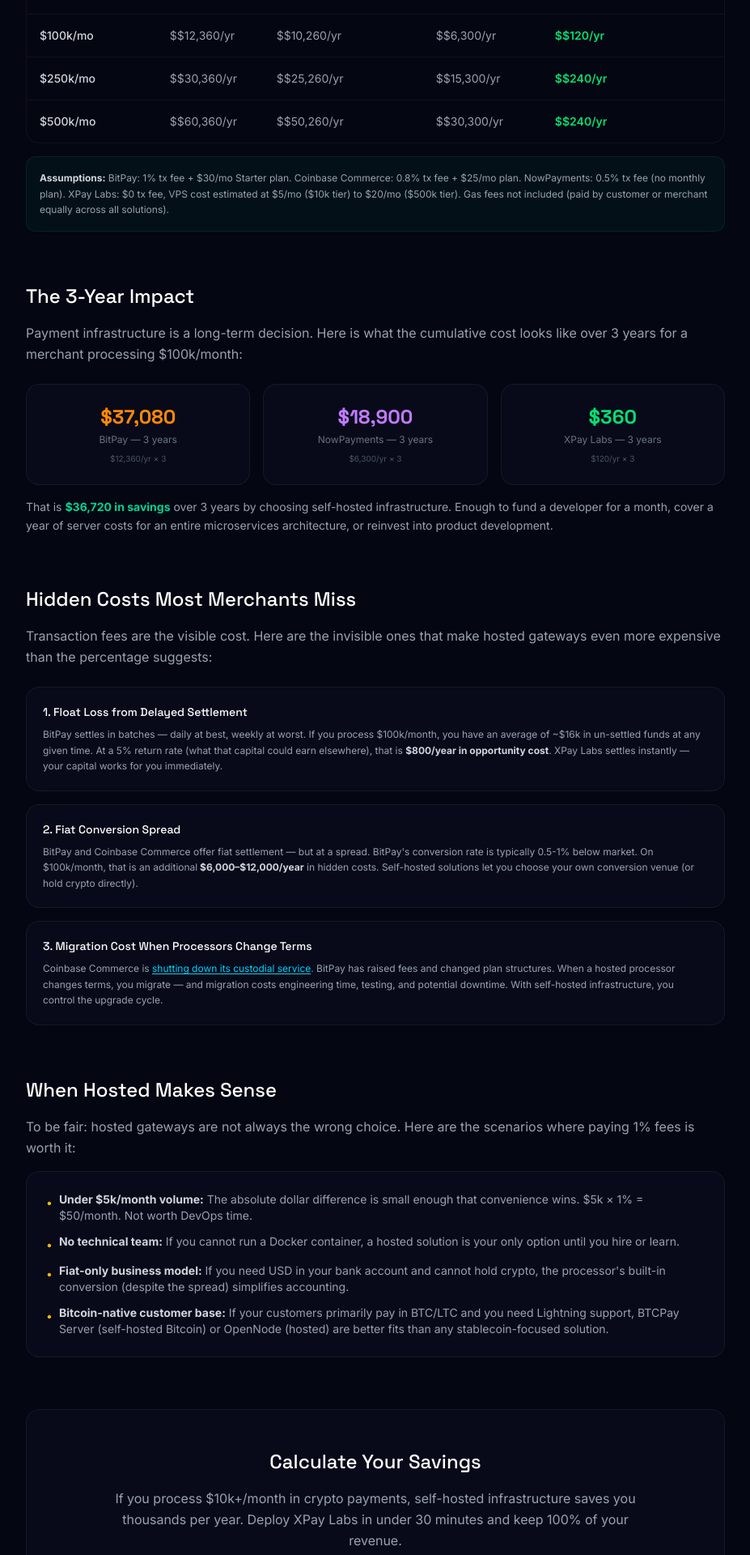
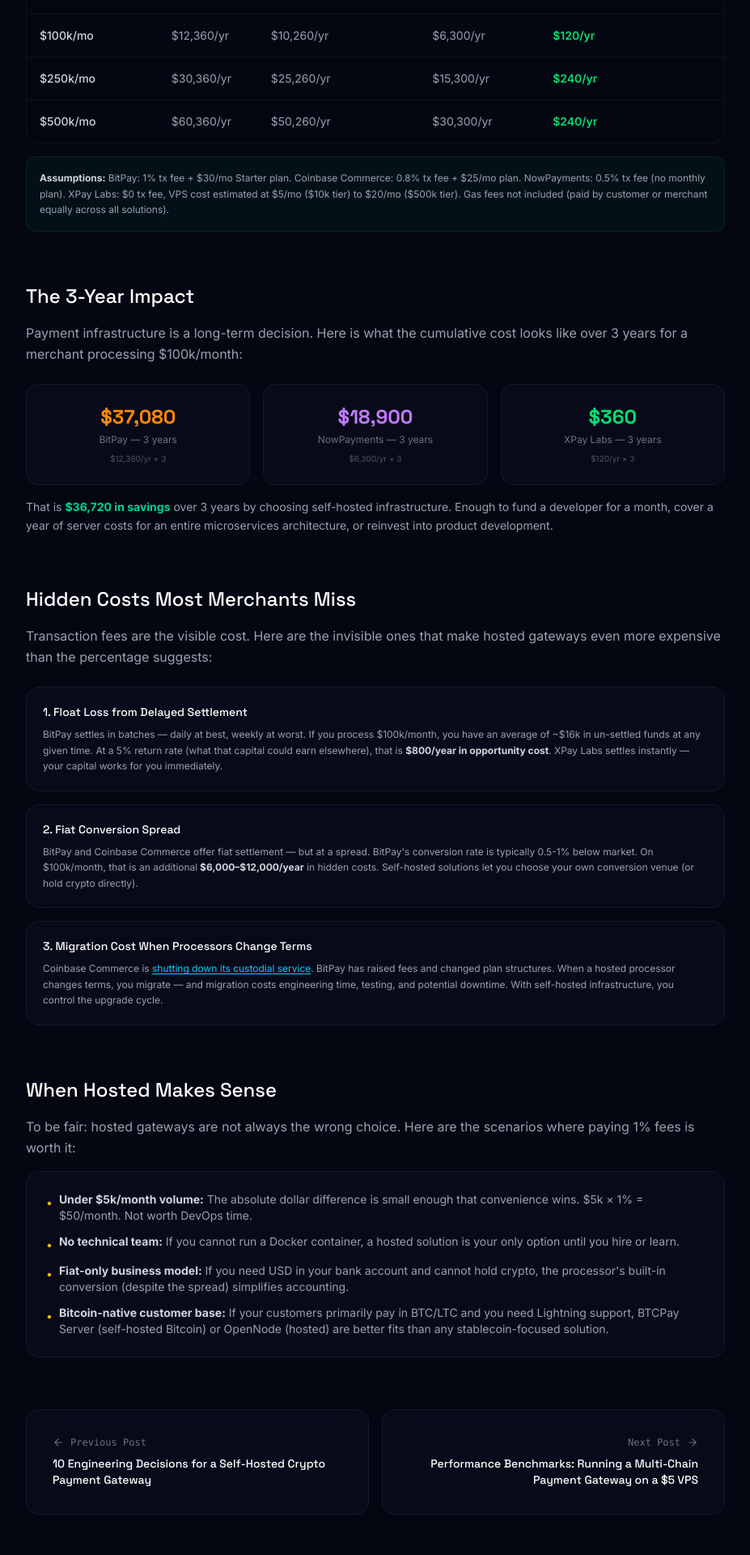
Before and after one commit to yan253319066/XPayLabs, a Next.js app: page /blog/self-hosted-vs-hosted-cost-analysis in a window 1280 px wide. Shown: the part 820-2740 px from the top of the page at 81% size, without its empty margins (176-1103 px from the left). Built offline with nearby package versions, Linux system fonts and the light colour scheme.

Commit message:
optimize

```diff
--- a/app/blog/10-engineering-decisions/page.tsx
+++ b/app/blog/10-engineering-decisions/page.tsx
@@ -2,6 +2,7 @@
 import type { Metadata } from 'next';
 import Link from 'next/link';
 import { ArrowUpRight, Cpu, Server, Shield, Zap, GitBranch, FileCode, Container, Key, Gauge, Layers } from 'lucide-react';
+import BlogNavigation from '@/components/BlogNavigation';
 import Header from '../../../components/Header';
 import Footer from '../../../components/Footer';
 import JsonLd from '../../../components/JsonLd';
@@ -153,6 +154,13 @@
               </section>
             ))}
 
+            <BlogNavigation
+              prev={null}
+              next={{
+                href: '/blog/self-hosted-vs-hosted-cost-analysis',
+                title: 'Self-Hosted vs Hosted Crypto Payments: A Real Cost Analysis (2026)',
+              }}
+            />
             <section className="mb-16">
               <div className="glass-panel rounded-2xl p-8 sm:p-12 glow-blue text-center">
                 <h2 className="text-xl sm:text-2xl font-display font-medium text-white mb-4">
--- a/app/blog/performance-benchmarks-multi-chain-gateway/page.tsx
+++ b/app/blog/performance-benchmarks-multi-chain-gateway/page.tsx
@@ -2,6 +2,7 @@
 import type { Metadata } from 'next';
 import Link from 'next/link';
 import { ArrowUpRight, Gauge, Cpu, HardDrive, Activity, Zap, Server, Clock, Database } from 'lucide-react';
+import BlogNavigation from '@/components/BlogNavigation';
 import Header from '../../../components/Header';
 import Footer from '../../../components/Footer';
 import JsonLd from '../../../components/JsonLd';
@@ -350,6 +351,13 @@
               </div>
             </section>
 
+            <BlogNavigation
+              prev={{
+                href: '/blog/self-hosted-vs-hosted-cost-analysis',
+                title: 'Self-Hosted vs Hosted Crypto Payments: A Real Cost Analysis (2026)',
+              }}
+              next={null}
+            />
             <section className="mb-16">
               <div className="glass-panel rounded-2xl p-8 sm:p-12 glow-cyan text-center">
                 <h2 className="text-xl sm:text-2xl font-display font-medium text-white mb-4">
--- a/app/blog/self-hosted-vs-hosted-cost-analysis/page.tsx
+++ b/app/blog/self-hosted-vs-hosted-cost-analysis/page.tsx
@@ -2,6 +2,7 @@
 import type { Metadata } from 'next';
 import Link from 'next/link';
 import { ArrowUpRight, DollarSign, TrendingDown, Server, Coins, Zap, Shield } from 'lucide-react';
+import BlogNavigation from '@/components/BlogNavigation';
 import Header from '../../../components/Header';
 import Footer from '../../../components/Footer';
 import JsonLd from '../../../components/JsonLd';
@@ -105,10 +106,10 @@
                     {annualCosts.map((row) => (
                       <tr key={row.tier} className="hover:bg-white/[0.02] transition-colors">
                         <td className="p-4 text-gray-300 font-medium">{row.tier}</td>
-                        <td className="p-4 text-gray-400">${row.bitpay}/yr</td>
-                        <td className="p-4 text-gray-400">${row.coinbase}/yr</td>
-                        <td className="p-4 text-gray-400">${row.nowpay}/yr</td>
-                        <td className="p-4 text-green-400 font-semibold">${row.xpay}/yr</td>
+                        <td className="p-4 text-gray-400">{row.bitpay}/yr</td>
+                        <td className="p-4 text-gray-400">{row.coinbase}/yr</td>
+                        <td className="p-4 text-gray-400">{row.nowpay}/yr</td>
+                        <td className="p-4 text-green-400 font-semibold">{row.xpay}/yr</td>
                       </tr>
                     ))}
                   </tbody>
@@ -223,6 +224,16 @@
               </div>
             </section>
 
+            <BlogNavigation
+              prev={{
+                href: '/blog/10-engineering-decisions',
+                title: '10 Engineering Decisions for a Self-Hosted Crypto Payment Gateway',
+              }}
+              next={{
+                href: '/blog/performance-benchmarks-multi-chain-gateway',
+                title: 'Performance Benchmarks: Running a Multi-Chain Payment Gateway on a $5 VPS',
+              }}
+            />
             <section className="mb-16">
               <div className="glass-panel rounded-2xl p-8 sm:p-12 glow-emerald text-center">
                 <h2 className="text-xl sm:text-2xl font-display font-medium text-white mb-4">
--- a/app/zh/blog/10-engineering-decisions/page.tsx
+++ b/app/zh/blog/10-engineering-decisions/page.tsx
@@ -2,6 +2,7 @@
 import type { Metadata } from 'next';
 import Link from 'next/link';
 import { ArrowUpRight, Cpu, Server, Shield, Zap, GitBranch, FileCode, Container, Key, Gauge, Layers } from 'lucide-react';
+import BlogNavigation from '@/components/BlogNavigation';
 import Header from '../../../../components/Header';
 import Footer from '../../../../components/Footer';
 import JsonLd from '../../../../components/JsonLd';
@@ -152,6 +153,15 @@
               </section>
             ))}
 
+            <BlogNavigation
+              prev={null}
+              next={{
+                href: '/zh/blog/self-hosted-vs-hosted-cost-analysis',
+                title: '自托管 vs 托管加密货币支付：真实成本分析（2026）',
+              }}
+              prevLabel="上一篇"
+              nextLabel="下一篇"
+            />
             <section className="mb-16">
               <div className="glass-panel rounded-2xl p-8 sm:p-12 glow-blue text-center">
                 <h2 className="text-xl sm:text-2xl font-display font-medium text-white mb-4">
--- a/app/zh/blog/performance-benchmarks-multi-chain-gateway/page.tsx
+++ b/app/zh/blog/performance-benchmarks-multi-chain-gateway/page.tsx
@@ -2,6 +2,7 @@
 import type { Metadata } from 'next';
 import Link from 'next/link';
 import { ArrowUpRight, Gauge, Cpu, HardDrive, Activity, Zap, Server, Clock, Database } from 'lucide-react';
+import BlogNavigation from '@/components/BlogNavigation';
 import Header from '../../../../components/Header';
 import Footer from '../../../../components/Footer';
 import JsonLd from '../../../../components/JsonLd';
@@ -340,6 +341,15 @@
               </div>
             </section>
 
+            <BlogNavigation
+              prev={{
+                href: '/zh/blog/self-hosted-vs-hosted-cost-analysis',
+                title: '自托管 vs 托管加密货币支付：真实成本分析（2026）',
+              }}
+              next={null}
+              prevLabel="上一篇"
+              nextLabel="下一篇"
+            />
             <section className="mb-16">
               <div className="glass-panel rounded-2xl p-8 sm:p-12 glow-cyan text-center">
                 <h2 className="text-xl sm:text-2xl font-display font-medium text-white mb-4">
--- a/app/zh/blog/self-hosted-vs-hosted-cost-analysis/page.tsx
+++ b/app/zh/blog/self-hosted-vs-hosted-cost-analysis/page.tsx
@@ -2,6 +2,7 @@
 import type { Metadata } from 'next';
 import Link from 'next/link';
 import { ArrowUpRight, DollarSign, TrendingDown, Server, Coins, Zap, Shield } from 'lucide-react';
+import BlogNavigation from '@/components/BlogNavigation';
 import Header from '../../../../components/Header';
 import Footer from '../../../../components/Footer';
 import JsonLd from '../../../../components/JsonLd';
@@ -104,10 +105,10 @@
                     {annualCosts.map((row) => (
                       <tr key={row.tier} className="hover:bg-white/[0.02] transition-colors">
                         <td className="p-4 text-gray-300 font-medium">{row.tier}</td>
-                        <td className="p-4 text-gray-400">${row.bitpay}/年</td>
-                        <td className="p-4 text-gray-400">${row.coinbase}/年</td>
-                        <td className="p-4 text-gray-400">${row.nowpay}/年</td>
-                        <td className="p-4 text-green-400 font-semibold">${row.xpay}/年</td>
+                        <td className="p-4 text-gray-400">{row.bitpay}/年</td>
+                        <td className="p-4 text-gray-400">{row.coinbase}/年</td>
+                        <td className="p-4 text-gray-400">{row.nowpay}/年</td>
+                        <td className="p-4 text-green-400 font-semibold">{row.xpay}/年</td>
                       </tr>
                     ))}
                   </tbody>
@@ -215,6 +216,18 @@
               </div>
             </section>
 
+            <BlogNavigation
+              prev={{
+                href: '/zh/blog/10-engineering-decisions',
+                title: '自托管加密货币支付网关的 10 个工程决策',
+              }}
+              next={{
+                href: '/zh/blog/performance-benchmarks-multi-chain-gateway',
+                title: '性能基准测试：在 $5 VPS 上运行多链加密货币支付网关',
+              }}
+              prevLabel="上一篇"
+              nextLabel="下一篇"
+            />
             <section className="mb-16">
               <div className="glass-panel rounded-2xl p-8 sm:p-12 glow-emerald text-center">
                 <h2 className="text-xl sm:text-2xl font-display font-medium text-white mb-4">
--- /dev/null
+++ b/components/BlogNavigation.tsx
@@ -0,0 +1,60 @@
+'use client';
+
+import React from 'react';
+import Link from 'next/link';
+import { ArrowLeft, ArrowRight } from 'lucide-react';
+
+interface NavLink {
+  href: string;
+  title: string;
+}
+
+interface BlogNavigationProps {
+  prev: NavLink | null;
+  next: NavLink | null;
+  prevLabel?: string;
+  nextLabel?: string;
+}
+
+export default function BlogNavigation({ prev, next, prevLabel = 'Previous Post', nextLabel = 'Next Post' }: BlogNavigationProps) {
+  if (!prev && !next) return null;
+
+  return (
+    <section className="mb-16">
+      <div className="flex flex-col sm:flex-row gap-4 justify-between">
+        {prev ? (
+          <Link
+            href={prev.href}
+            className="glass-panel rounded-2xl p-6 sm:p-8 flex-1 hover:bg-white/[0.04] transition-all group text-left"
+          >
+            <div className="flex items-center gap-2 text-xs text-gray-500 font-mono mb-2">
+              <ArrowLeft className="w-3.5 h-3.5" />
+              <span>{prevLabel}</span>
+            </div>
+            <p className="text-sm font-display font-medium text-white group-hover:text-brand-blue transition-colors line-clamp-2">
+              {prev.title}
+            </p>
+          </Link>
+        ) : (
+          <div className="flex-1" />
+        )}
+        {next ? (
+          <Link
+            href={next.href}
+            className="glass-panel rounded-2xl p-6 sm:p-8 flex-1 hover:bg-white/[0.04] transition-all group text-right"
+          >
+            <div className="flex items-center justify-end gap-2 text-xs text-gray-500 font-mono mb-2">
+              <span>{nextLabel}</span>
+              <ArrowRight className="w-3.5 h-3.5" />
+            </div>
+            <p className="text-sm font-display font-medium text-white group-hover:text-brand-blue transition-colors line-clamp-2">
+              {next.title}
+            </p>
+          </Link>
+        ) : (
+          <div className="flex-1" />
+        )}
+      </div>
+    </section>
+  );
+}
```
